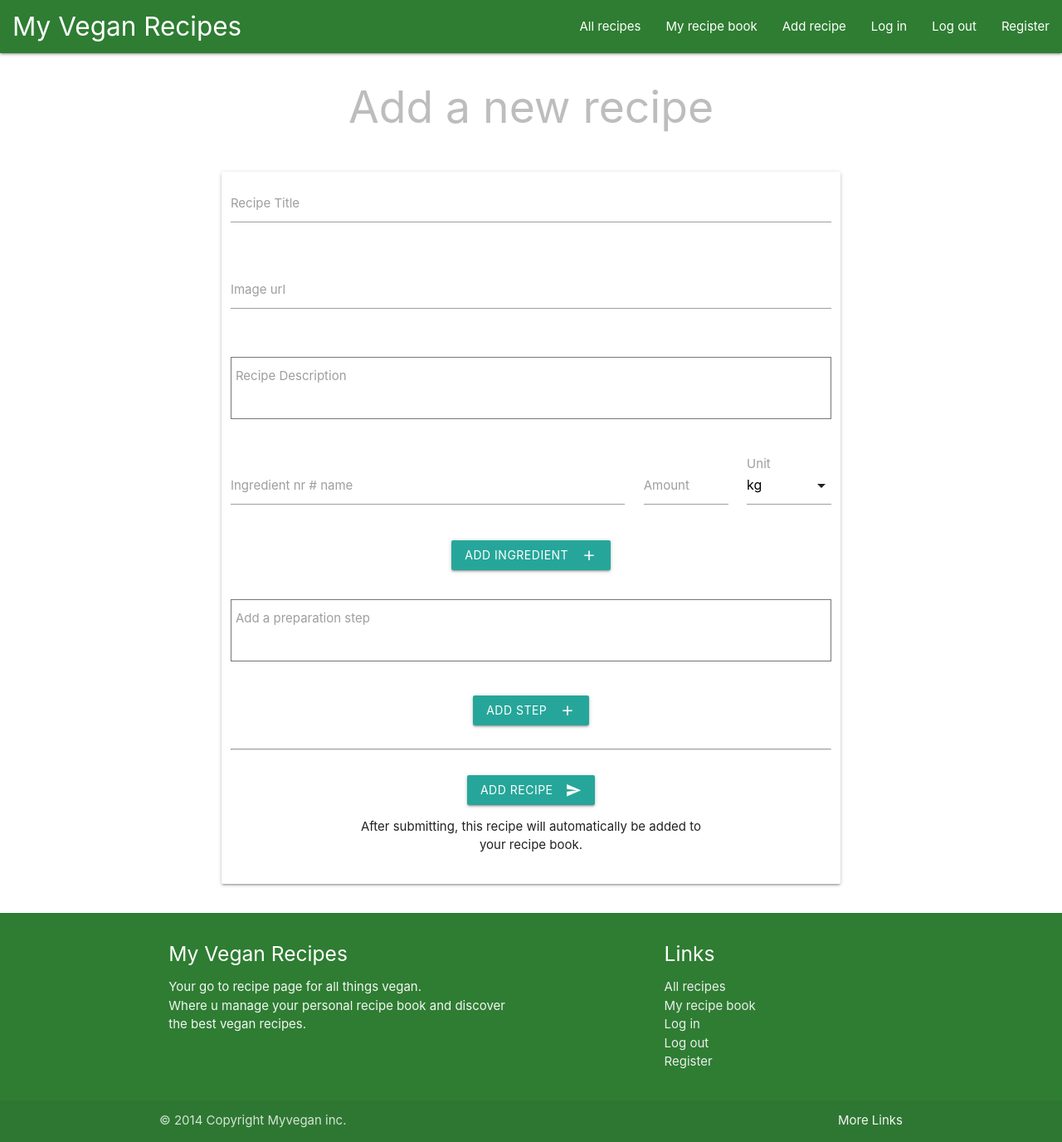
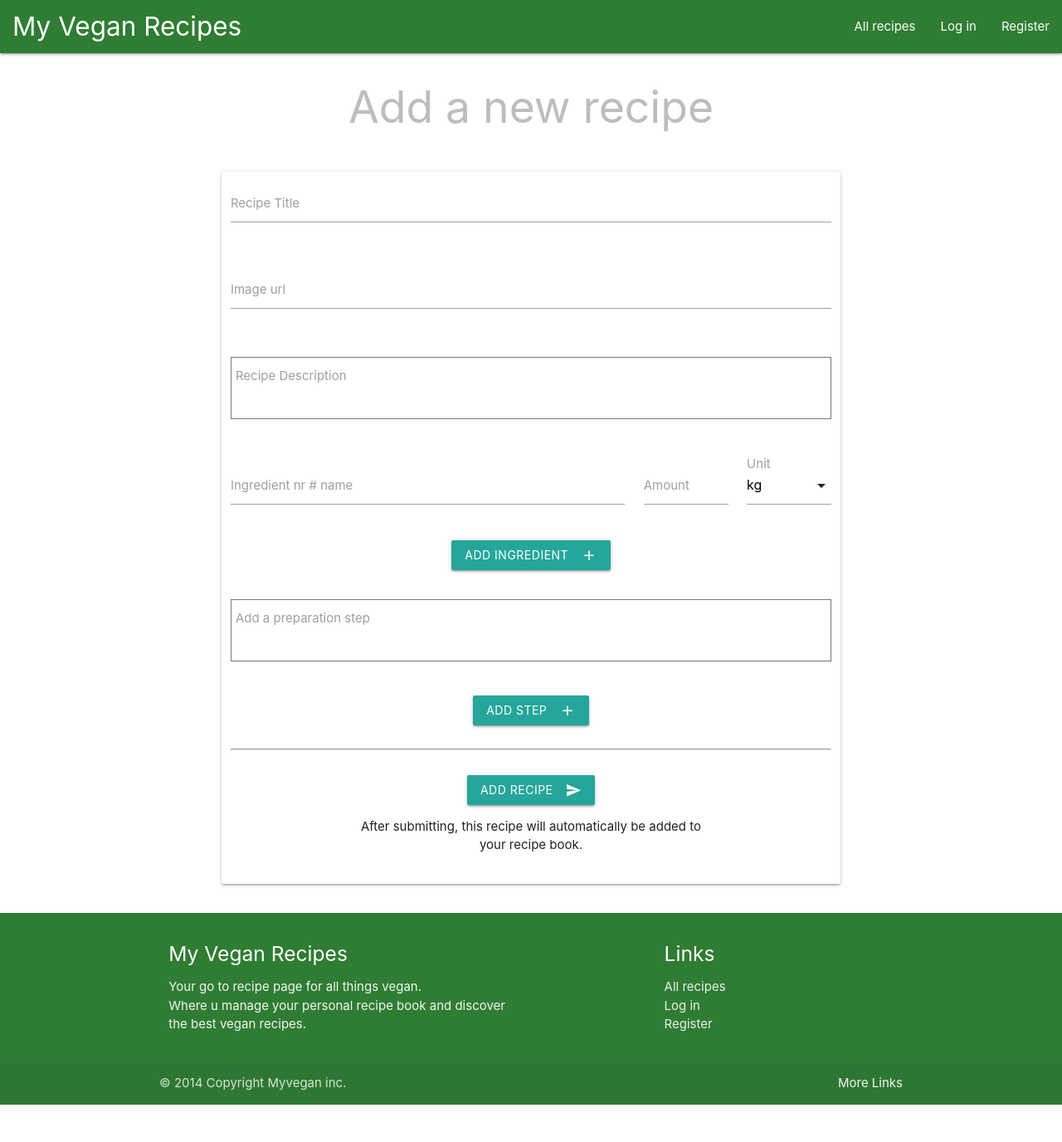
Before and after one commit to JorisPaarde/my-vegan-recipes, a Flask app: page /add_recipe in a window 1280 px wide. Shown: the whole page at 83% size. After the commit the page ends 1331 px from the top, so only its background shows below. Run offline with Flask 2, Linux system fonts and the light colour scheme; some libraries are stand-ins or nearby versions.

Commit message:
Added logout

```diff
--- a/app.py
+++ b/app.py
@@ -24,6 +24,7 @@ def all_recipes():
     recipes = list(mongo.db.recipes.find())
     return render_template("all_recipes.html", recipes=recipes)
 
+
 # code adjusted from task manager project by code institute
 @app.route("/register", methods=["GET", "POST"])
 def register():
@@ -46,9 +47,20 @@ def register():
 
         # put the new user into 'session' cookie
         session["user"] = request.form.get("user_name").lower()
-        flash("Registration succesfull!")
+        message = "welcome, {} your registration was succesfull!".format(
+            session["user"])
+        flash(message)
         return redirect(url_for("all_recipes", username=session["user"]))
     return render_template("register.html")
+
+
+# code adjusted from task manager project by code institute
+@app.route("/logout")
+def logout():
+    # remove user from session cookie
+    flash("You have been logged out")
+    session.pop("user")
+    return redirect(url_for("all_recipes"))
 
 
 @app.route("/add_recipe", methods=["GET", "POST"])
--- a/templates/base.html
+++ b/templates/base.html
@@ -20,22 +20,28 @@
     <a href="#" data-target="mobile-demo" class="sidenav-trigger"><i class="material-icons">menu</i></a>
     <ul class="right hide-on-med-and-down">
       <li><a href="{{ url_for('all_recipes')}}">All recipes</a></li>
+      {% if session.user %}
         <li><a href="#">My recipe book</a></li>
         <li><a href="{{ url_for('add_recipe')}}">Add recipe</a></li>
+        <li><a href="{{ url_for('logout')}}">Log out</a></li>
+      {% else %}
         <li><a href="#">Log in</a></li>
-      <li><a href="#">Log out</a></li>
         <li><a href="{{ url_for('register') }}">Register</a></li>
+      {% endif %}
     </ul>
   </div>
 </nav>
 <!-- hamburger navigation menu -->
 <ul class="sidenav" id="mobile-demo">
   <li><a href="{{ url_for('all_recipes')}}">All recipes</a></li>
+  {% if session.user %}
     <li><a href="#">My recipe book</a></li>
     <li><a href="{{ url_for('add_recipe')}}">Add recipe</a></li>
+    <li><a href="{{ url_for('logout')}}">Log out</a></li>
+  {% else %}
     <li><a href="#">Log in</a></li>
-  <li><a href="#">Log out</a></li>
     <li><a href="{{ url_for('register') }}">Register</a></li>
+  {% endif %}
 </ul>
 
 <body>
@@ -46,7 +52,7 @@
       {% if messages %}
         {% for message in messages %}
           <div class="row flashes">
-            <h4 class="grey-text text-lighten-4 center-align">{{ message }}</h4>
+            <h4 class="grey-text text-lighten-1 center-align">{{ message }}</h4>
           </div>
         {% endfor %}
       {% endif %}
@@ -72,10 +78,13 @@
           <h5 class="white-text">Links</h5>
           <ul>
             <li><a class="grey-text text-lighten-3" href="{{ url_for('all_recipes')}}">All recipes</a></li>
+            {% if session.user %}
               <li><a class="grey-text text-lighten-3" href="#!">My recipe book</a></li>
+              <li><a class="grey-text text-lighten-3" href="{{ url_for('logout')}}">Log out</a></li>
+            {% else %}
               <li><a class="grey-text text-lighten-3" href="#!">Log in</a></li>
-            <li><a class="grey-text text-lighten-3" href="#!">Log out</a></li>
               <li><a class="grey-text text-lighten-3" href="{{ url_for('register') }}">Register</a></li>
+            {% endif %}
           </ul>
         </div>
       </div>
```
Lines whose indentation alone changed are shown as unchanged.
